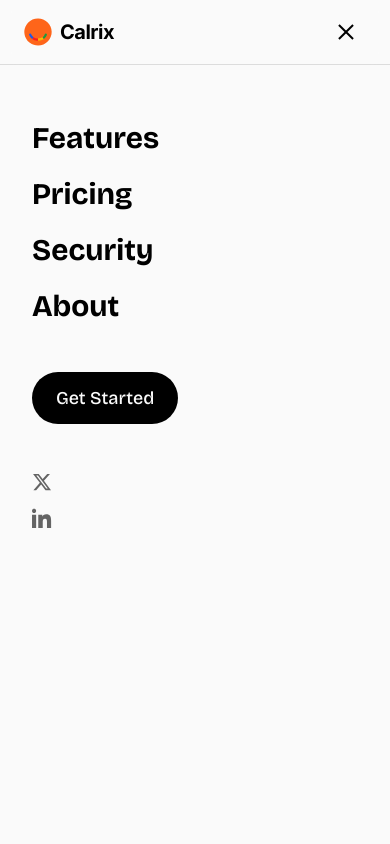
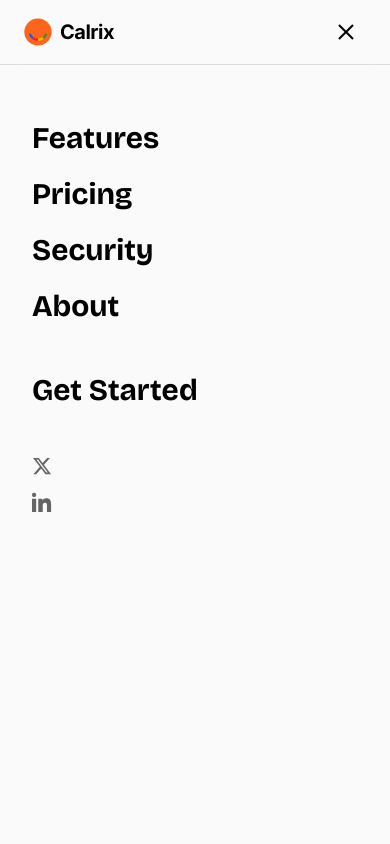
Before and after one commit to bikash138/Calrix, a Next.js app: page / in a window 390 px wide. Both pictures are taken after a click on the button 346 px from the left and 32 px from the top of the page. Shown: the top 844 px of the page. Built offline with nearby package versions, Linux system fonts and the light colour scheme; a web font is replaced by a local one.

Commit message:
fix: nav bar sigin button

```diff
--- a/src/components/landing/navbar.tsx
+++ b/src/components/landing/navbar.tsx
@@ -177,7 +177,7 @@ export default function Navbar() {
               <Link
                 href="/signin"
                 onClick={() => setMenuOpen(false)}
-                className="inline-block rounded-full bg-foreground px-6 py-3 font-display text-lg font-medium text-background transition-colors duration-300 ease-out hover:bg-accent active:opacity-90"
+                className="w-fit py-2 font-display text-3xl font-bold text-foreground transition-opacity duration-300 ease-out hover:opacity-60 active:opacity-100"
               >
                 Get Started
               </Link>
```
